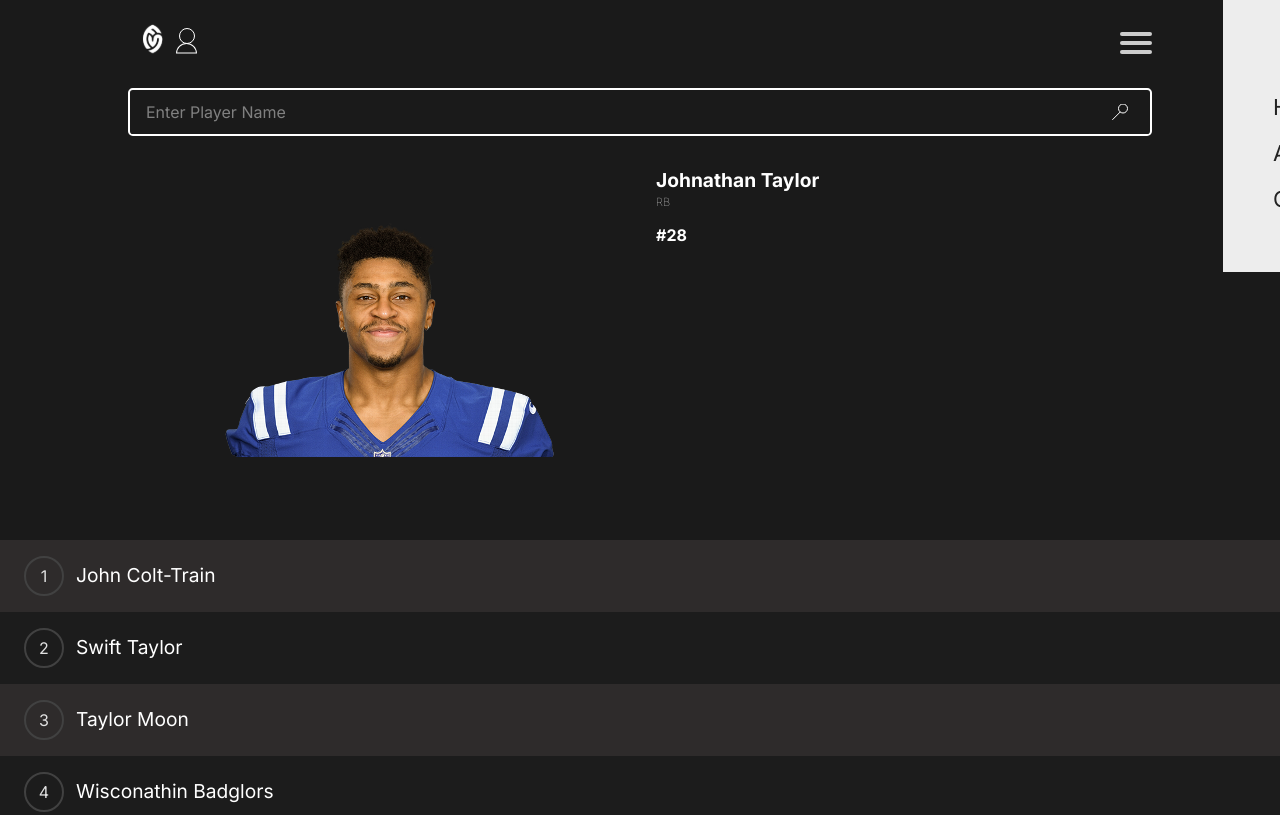
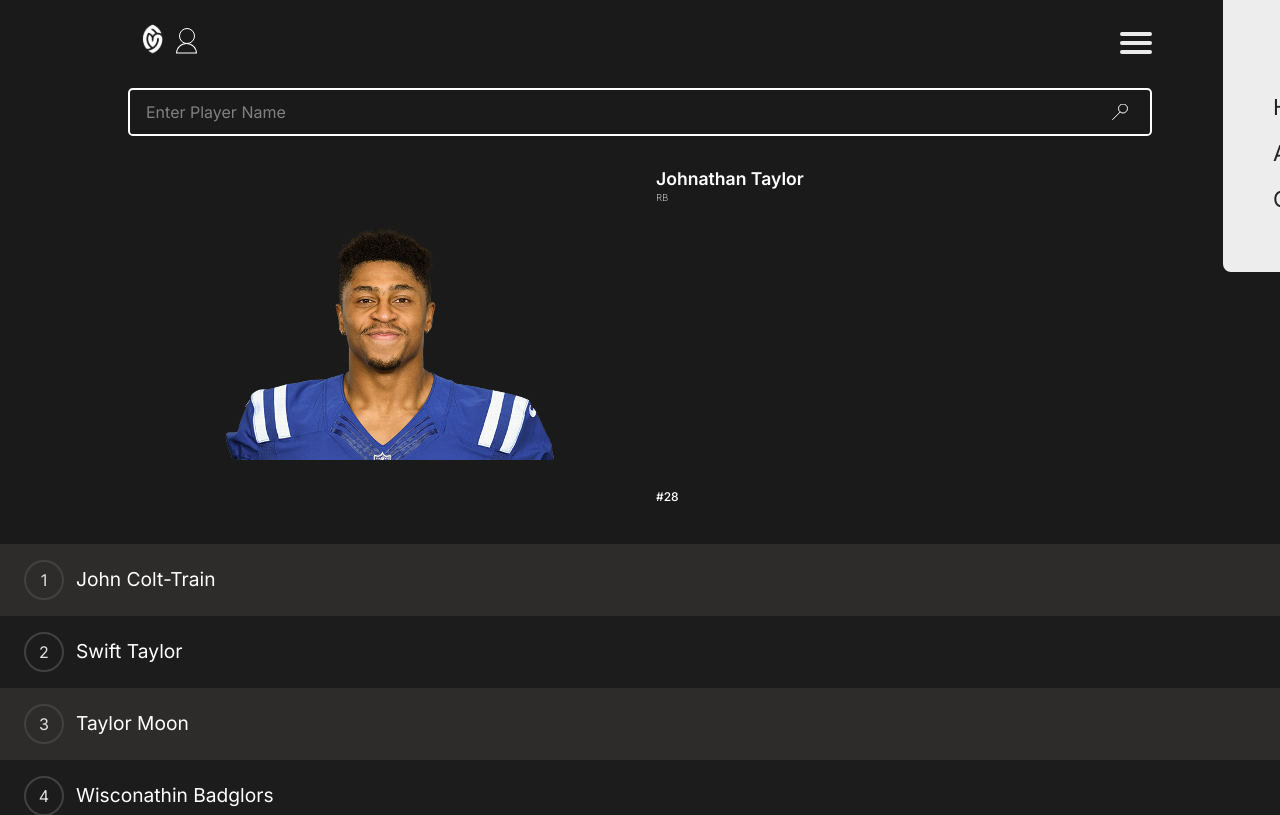
Before and after one commit to Justinjp126/FantasyNicknames, a React (Vite) app in the folder fantasy-nicknames/: page / in a window 1280 px wide. Shown: the top 815 px of the page. Built offline with nearby package versions, Linux system fonts and the light colour scheme.

Commit message:
Add more styling for player object and add scss add scss vars

```diff
--- a/fantasy-nicknames/src/css/styles.scss
+++ b/fantasy-nicknames/src/css/styles.scss
@@ -7,6 +7,15 @@
 
 // * Variables * //
 $text-white: #fff;
+$thin: 100;
+$extra-light: 200;
+$light: 300;
+$regular: 400;
+$medium: 500;
+$semi-bold: 600;
+$bold: 700;
+$extra-bold: 800;
+$black: 900;
 
 // * Global Styles * //
 * {
@@ -19,6 +28,7 @@ $text-white: #fff;
 body {
     color: $text-white;
     background-color: lighten(black, 10%);
+    overflow-x: hidden;
 }
 
 li {
@@ -141,7 +151,7 @@ main {
 }
 
 #menuToggle a:hover {
-    color: tomato;
+    color: lighten(#232323, 10%);
 }
 
 
@@ -167,12 +177,10 @@ main {
     height: 4px;
     margin-bottom: 5px;
     position: relative;
-    background: #cdcdcd;
+    background: #ebebeb;
     border-radius: 3px;
     z-index: 1;
-
     transform-origin: 4px 0px;
-
     transition: transform 0.5s cubic-bezier(0.77, 0.2, 0.05, 1.0),
         background 0.5s cubic-bezier(0.77, 0.2, 0.05, 1.0),
         opacity 0.55s ease;
@@ -221,14 +229,13 @@ main {
     margin: -100px 0 0 -200px;
     padding: 50px;
     padding-top: 125px;
-
+    border-radius: .5rem;
     background: #ededed;
     list-style-type: none;
     -webkit-font-smoothing: antialiased;
     /* to stop flickering of text in safari */
     transform-origin: 0% 0%;
     transform: translate(101%, 0);
-
     transition: transform 0.5s cubic-bezier(0.77, 0.2, 0.05, 1.0);
 }
 
@@ -314,6 +321,7 @@ main {
     padding: 2rem 1rem 1rem;
 
     &__picture {
+        margin-top: .2rem;
         display: flex;
         justify-content: center;
         width: 50%;
@@ -322,7 +330,7 @@ main {
             display: block;
             object-fit: scale-down;
             height: 100%;
-            width: 100%; // height: auto;
+            width: 100%;
             margin-top: -.5rem;
         }
 
@@ -335,18 +343,21 @@ main {
         width: 50%;
 
         &_name {
-            font-size: 1.2rem;
+            font-weight: $semi-bold;
+            font-size: 1.1rem;
             padding-bottom: .2rem;
         }
 
         &_type {
-            font-size: .7rem;
-            padding-bottom: 1rem;
-            font-weight: lighter;
+            font-size: .6rem;
+            font-weight: 200;
         }
 
         &_number {
-            font-size: 1rem;
+            margin-top: auto;
+            font-weight: $medium;
+            font-size: .75em;
+            margin-bottom: .5rem;
         }
     }
 }
```
Also changed, not shown: fantasy-nicknames/src/css/styles.min.css, fantasy-nicknames/src/images/a_ekeler.png (added), fantasy-nicknames/src/images/d_cook.png (added).
